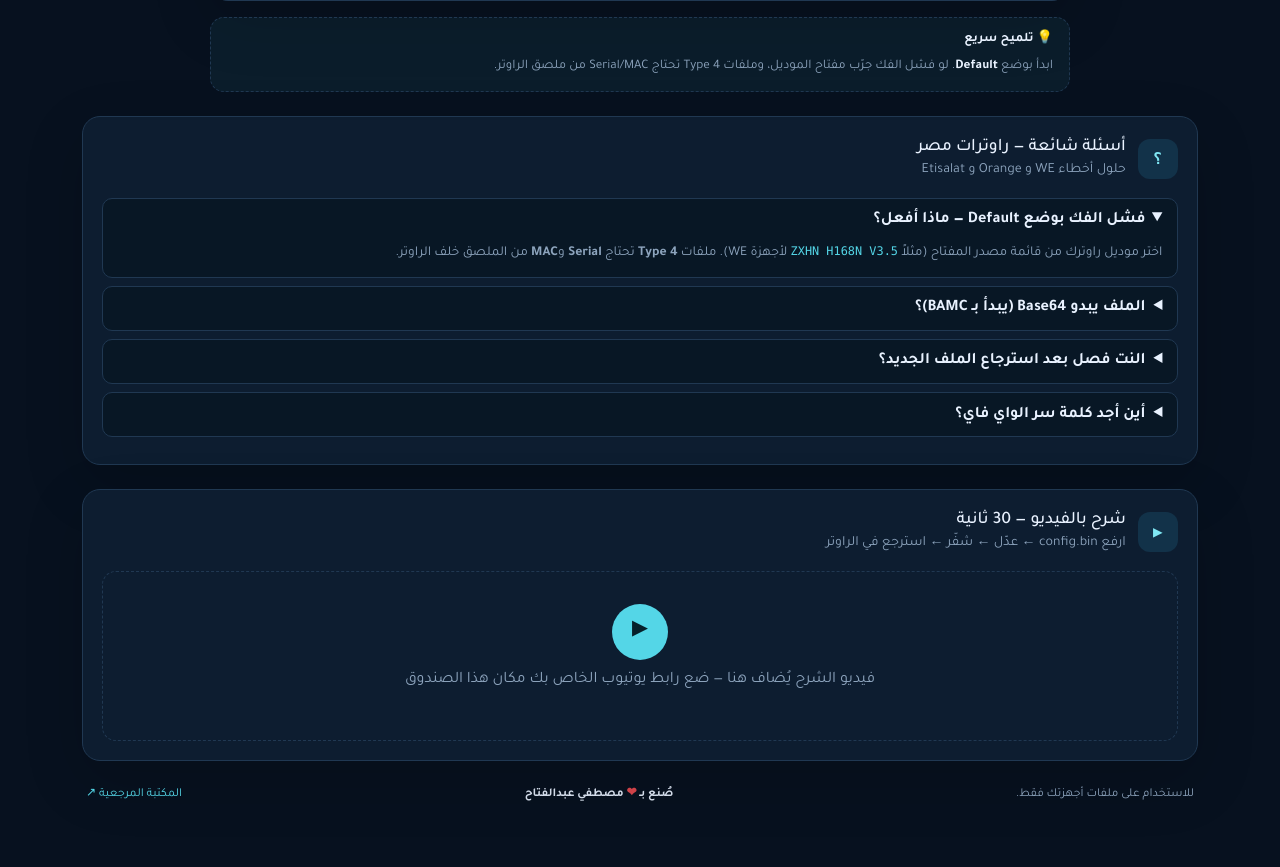
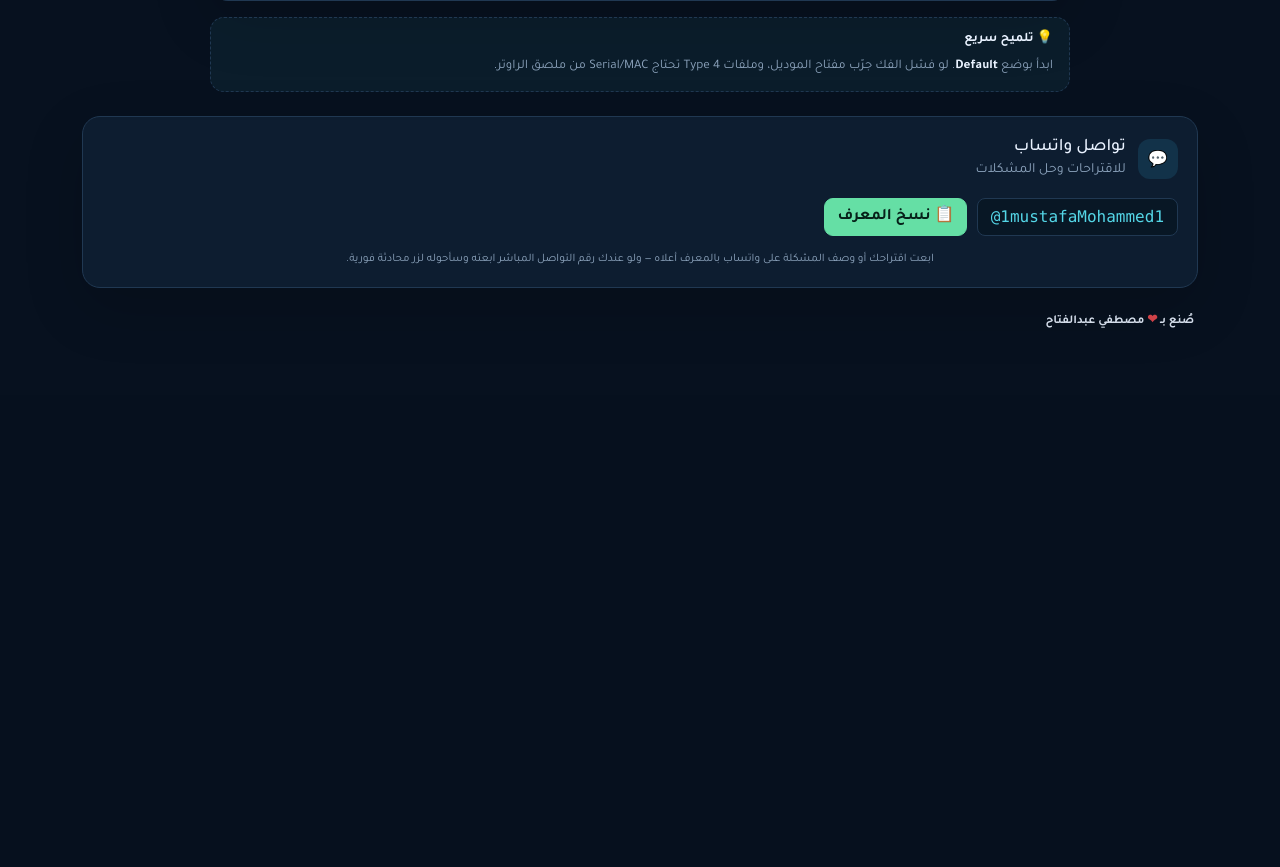
Before and after one commit to MustafaMohamedCoder/config, a Flask app: page / in a window 1280 px wide. Shown: the part 1320-2187 px from the top of the page. After the commit the page ends 1648 px from the top, so only its background shows below. Run offline with Flask 3, Linux system fonts and the light colour scheme; some libraries are stand-ins or nearby versions.

Commit message:
Password toggle, digits-only landline, editor loading overlay, remove wifi diff faq video, start button, whatsapp contact

```diff
--- a/static/app.js
+++ b/static/app.js
@@ -129,7 +129,7 @@
       p.classList.toggle('active', Number(p.getAttribute('data-panel')) === n);
     });
     setStep(n);
-    if (n === 3) setTimeout(() => { try { editor.refresh(); } catch (_) {} }, 50);
+    if (n === 5) renderAllThenHide(() => {});
     const w = $('#wizard');
     if (w && fromUser) w.scrollIntoView({ behavior: 'smooth', block: 'start' });
     return true;
@@ -412,65 +412,23 @@
     clearEditMarks(); clearSearch(); syncEditor(); syncCursor();
   });
 
-  /* ---------- List modal (wifi / diff) ---------- */
-  const listModal = $('#list-modal');
-  const listBody = $('#list-modal-body');
-  const listTitle = $('#list-modal-title');
-  function openList(title, rows) {
-    if (!listModal) return;
-    listTitle.textContent = title;
-    listBody.innerHTML = '';
-    if (!rows.length) {
-      listBody.innerHTML = '<p class="empty-list">لا توجد نتائج — ارفع ملفاً أولاً.</p>';
-    } else {
-      rows.slice(0, 300).forEach(([ln, text]) => {
-        const b = document.createElement('button');
-        b.type = 'button';
-        b.className = 'list-row';
-        b.innerHTML = `<span class="ln" dir="ltr">${ln + 1}</span><span class="tx" dir="ltr"></span>`;
-        b.querySelector('.tx').textContent = text.trim().slice(0, 160);
-        b.addEventListener('click', () => {
-          closeList();
-          editor.setCursor({ line: ln, ch: 0 });
-          editor.focus();
-          editor.scrollIntoView({ from: { line: ln, ch: 0 }, to: { line: ln, ch: 0 } }, 120);
-        });
-        listBody.appendChild(b);
-      });
-      if (rows.length > 300) {
-        const p = document.createElement('p');
-        p.className = 'empty-list';
-        p.textContent = `يعرض أول 300 من ${rows.length} نتيجة — استخدم البحث للتضييق.`;
-        listBody.appendChild(p);
+  /* ---------- Editor loading (عرض البيانات مرة واحدة) ---------- */
+  const editorLoading = $('#editor-loading');
+  function editorBusy(on) {
+    if (editorLoading) {
+      editorLoading.classList.toggle('d-none', !on);
+      editorLoading.setAttribute('aria-hidden', on ? 'false' : 'true');
     }
   }
-    listModal.classList.remove('d-none');
+  function renderAllThenHide(fn) {
+    editorBusy(true);
+    setTimeout(() => {
+      try { fn(); } finally {
+        try { editor.refresh(); } catch (_) {}
+        requestAnimationFrame(() => requestAnimationFrame(() => editorBusy(false)));
       }
-  function closeList() { if (listModal) listModal.classList.add('d-none'); }
-  const listClose = $('#list-modal-close');
-  if (listClose) listClose.addEventListener('click', closeList);
-  if (listModal) listModal.addEventListener('click', (e) => { if (e.target === listModal) closeList(); });
-  document.addEventListener('keydown', (e) => { if (e.key === 'Escape') closeList(); });
-  const btnWifi = $('#btn-wifi');
-  if (btnWifi) btnWifi.addEventListener('click', () => {
-    const val = editor.getValue();
-    if (!val.trim()) { toast('المحرر فارغ — ارفع ملفاً أولاً', 'error'); return; }
-    const rows = [];
-    val.split('\n').forEach((line, i) => { if (/ssid|presharedkey|password|wpakey|wepkey|wlan|wifaci|authkey/i.test(line)) rows.push([i, line]); });
-    openList(`📶 أسطر الواي فاي وكلمات السر (${rows.length})`, rows);
-  });
-  const btnDiff = $('#btn-diff');
-  if (btnDiff) btnDiff.addEventListener('click', () => {
-    if (!baseline) { toast('لا يوجد ملف أصلي للمقارنة', 'error'); return; }
-    const a = baseline.split('\n');
-    const b = editor.getValue().split('\n');
-    const rows = [];
-    const n = Math.max(a.length, b.length);
-    for (let i = 0; i < n && rows.length < 2000; i++) {
-      if ((a[i] || '') !== (b[i] || '')) rows.push([i, (b[i] === undefined ? '— سطر محذوف —' : b[i]) || '— سطر فارغ —']);
+    }, 60);
   }
-    openList(`⇄ الأسطر المعدلة (${rows.length})`, rows.length ? rows : [[-1, 'لا توجد اختلافات — الملف مطابق للأصل']]);
-  });
 
   /* ---------- Full-page drag & drop ---------- */
   const pageDrop = $('#page-drop');
@@ -549,6 +507,23 @@
       ispFieldHint();
     });
   });
+  const passToggle = $('#pass-toggle');
+  if (passToggle) passToggle.addEventListener('click', () => {
+    const p = $('#isp-password');
+    if (!p) return;
+    const show = p.type === 'password';
+    p.type = show ? 'text' : 'password';
+    passToggle.textContent = show ? '🙈' : '👁';
+    passToggle.setAttribute('aria-label', show ? 'إخفاء كلمة المرور' : 'إظهار كلمة المرور');
+  });
+  // غير WE: حقل الرقم لا يقبل إلا أرقاماً فقط
+  const ispUserInput = $('#isp-username');
+  if (ispUserInput) ispUserInput.addEventListener('input', () => {
+    if (selectedIsp && ISP_PRESETS[selectedIsp] && ISP_PRESETS[selectedIsp].landlineOnly) {
+      const ar = '٠١٢٣٤٥٦٧٨٩';
+      ispUserInput.value = ispUserInput.value.replace(/[٠-٩]/g, (d) => String(ar.indexOf(d))).replace(/\D/g, '').slice(0, 11);
+    }
+  });
   const FULL_USER_RE = /^[^@\s<>"]+@[A-Za-z0-9.-]+\.(?:net\.eg|com\.eg|org\.eg|edu\.eg|net|com|org)$/i;
   // نطاق التعديل: اشتراك الإنترنت (PPPoE/WAN) فقط — الواي فاي ودخول الراوتر مستثنيان دائماً
   const WAN_CTX = /wan|ppp|pppoe|broadband|internet|connection|dial/i;
@@ -623,6 +598,7 @@
     const srcPreset = ISP_PRESETS[selectedSource];
     const rawUser = ($('#isp-username').value || '').trim();
     const manualPass = $('#isp-password').value || '';
+    if (!manualPass) { toast('أدخل كلمة سر الإنترنت — الحقل إجباري', 'error'); return; }
     let manualUser = null;
     if (rawUser) {
       if (preset.landlineOnly) {
@@ -676,9 +652,11 @@
       return;
     }
     silentSet = true;
+    renderAllThenHide(() => {
       editor.setValue(out);
       editor.setCursor({ line: 0, ch: 0 });
       silentSet = false;
+    });
     clearEditMarks();
     syncEditor(); syncCursor();
     const ep = $('#edit-pos');
@@ -755,6 +733,14 @@
     } catch (_) { box.textContent = ''; box.className = 'file-check'; }
   }
 
+  const waCopy = $('#wa-copy');
+  if (waCopy) waCopy.addEventListener('click', async () => {
+    const h = ($('#wa-handle').textContent || '').trim();
+    try { await navigator.clipboard.writeText(h); toast('تم نسخ معرف واتساب', 'success'); }
+    catch (_) { toast(h, 'info', 4500); }
+  });
+  document.addEventListener('keydown', (e) => { if (e.key === 'Escape' && confirmModal && !confirmModal.classList.contains('d-none')) closeConfirm(); });
+
   /* ---------- File inputs ---------- */
   function bindFile(inputSel, nameSel, zoneSel, kind) {
     const input = $(inputSel);
@@ -785,15 +771,17 @@
     event.preventDefault();
     if (!$('#file-input').files.length) { toast('اختر ملف config.bin أولاً', 'error'); return; }
     const button = event.target.querySelector('button[type=submit]');
-    setBusy(button, true); progressShow('decode-progress', true); alertBox.classList.add('d-none'); setStep(2);
+    setBusy(button, true); progressShow('decode-progress', true); editorBusy(true); alertBox.classList.add('d-none'); setStep(2);
     try {
       const response = await fetch('/api/decode', { method: 'POST', body: new FormData(event.target) });
       const data = await response.json();
       if (!response.ok || !data.ok) throw new Error(data.error || 'تعذر فك الملف');
       metadata = data.metadata;
       silentSet = true;
+      renderAllThenHide(() => {
         editor.setValue(data.xml); editor.setCursor({ line: 0, ch: 0 });
         silentSet = false;
+      });
       baseline = data.xml; clearSearch(); clearEditMarks();
       $('#editor-status').textContent = `تم الفك — ${metadata.used_key_source || 'بدون تشفير'}`;
       $('#payload-badge').textContent = `Payload ${metadata.payload_type}`; $('#payload-badge').classList.remove('d-none');
@@ -803,7 +791,7 @@
       setStep(2);
       toast('تم فك الملف بنجاح', 'success');
       goStep(2, false);
-    } catch (error) { showAlert(error.message); toast(error.message, 'error', 4500); } finally { setBusy(button, false); progressShow('decode-progress', false); }
+    } catch (error) { editorBusy(false); showAlert(error.message); toast(error.message, 'error', 4500); } finally { setBusy(button, false); progressShow('decode-progress', false); }
   });
 
   function metadataForm() {
--- a/static/styles.css
+++ b/static/styles.css
@@ -44,6 +44,17 @@ code { color:var(--cyan); }
 .finish-actions { display:flex; gap:.7rem; justify-content:center; flex-wrap:wrap; }
 .restart-link { margin-top:1rem; color:var(--muted); }
 @media (max-width: 575px) { .isp-cards { grid-template-columns:1fr 1fr; } .finish-actions { flex-direction:column; } .finish-actions .btn { width:100%; } }
+/* editor loading overlay */
+.editor-loading { position:absolute; inset:0; z-index:5; display:flex; flex-direction:column; gap:.6rem; align-items:center; justify-content:center; background:var(--panel2); background:color-mix(in srgb, var(--panel2) 92%, transparent); border:1px solid var(--line); border-radius:10px; color:var(--text); text-align:center; padding:1rem; }
+.editor-loading p { margin:0; font-size:.85rem; font-weight:700; }
+/* password show/hide */
+.pass-wrap { position:relative; }
+.pass-wrap .form-control { padding-inline-end:2.6rem; }
+#pass-toggle { position:absolute; inset-inline-end:.4rem; top:50%; transform:translateY(-50%); border:0; background:transparent; font-size:1.05rem; cursor:pointer; line-height:1; opacity:.8; }
+#pass-toggle:hover { opacity:1; }
+/* whatsapp contact */
+.contact-row { display:flex; gap:.6rem; align-items:center; flex-wrap:wrap; }
+.contact-row code { font-size:1rem; background:var(--panel2); border:1px solid var(--line); border-radius:8px; padding:.4rem .8rem; }
 /* step hints + file check (beginners) */
 .step-hint { color:var(--muted); font-size:.82rem; line-height:1.9; margin:0 0 .8rem; }
 .file-check { font-size:.78rem; margin:.4rem 0 0; min-height:1.2em; }
@@ -104,13 +115,6 @@ code { color:var(--cyan); }
 .list-row .ln { color:var(--cyan); min-width:44px; }
 .list-row .tx { overflow:hidden; text-overflow:ellipsis; white-space:nowrap; }
 .empty-list { color:var(--muted); text-align:center; padding:1rem; }
-/* faq + video */
-.faq-panel details { border:1px solid var(--line); border-radius:10px; padding:.6rem .9rem; margin-bottom:.5rem; background:var(--panel2); }
-.faq-panel summary { cursor:pointer; font-weight:700; }
-.faq-panel p { color:var(--muted); margin:.5rem 0 0; line-height:1.9; font-size:.85rem; }
-.video-placeholder { border:1px dashed var(--line); border-radius:14px; padding:2rem 1rem; text-align:center; color:var(--muted); cursor:pointer; transition:.2s; }
-.video-placeholder:hover { border-color:var(--cyan); }
-.video-placeholder .play { display:inline-grid; place-items:center; width:56px; height:56px; border-radius:50%; background:var(--cyan); color:#06202a; font-size:1.3rem; margin-bottom:.5rem; }
 /* validation marks */
 .valid-ok { color:var(--green); font-weight:800; }
 .valid-bad { color:#e5484d; font-weight:800; }
--- a/templates/index.html
+++ b/templates/index.html
@@ -142,7 +142,7 @@
         <p class="step-hint">💬 البيانات دي بتوصلك في رسالة من الشركة الجديدة بعد التعاقد — انقلها زي ما هي.</p>
         <div class="panel">
           <div class="panel-heading"><span class="icon">👤</span><div><h2>بيانات اشتراكك لدى الشركة المطلوبة</h2><small>اكتب اسم المستخدم وكلمة المرور من رسالة التفعيل</small></div><span class="step-num">4</span></div>
-          <div class="advanced-grid"><div class="field"><label for="isp-username" id="isp-username-label">رقم التليفون الأرضي بكود المحافظة <small>(مثال: 0401234567)</small></label><input id="isp-username" class="form-control" dir="ltr" inputmode="numeric" autocomplete="off" placeholder="0401234567"></div><div class="field"><label for="isp-password">كلمة سر الإنترنت <small>(اختياري)</small></label><input id="isp-password" type="password" class="form-control" dir="ltr" autocomplete="off" placeholder="••••••••"></div></div>
+          <div class="advanced-grid"><div class="field"><label for="isp-username" id="isp-username-label">رقم التليفون الأرضي بكود المحافظة <small>(مثال: 0401234567)</small></label><input id="isp-username" class="form-control" dir="ltr" inputmode="numeric" autocomplete="off" placeholder="0401234567"></div><div class="field"><label for="isp-password">كلمة سر الإنترنت</label><div class="pass-wrap"><input id="isp-password" type="password" class="form-control" dir="ltr" autocomplete="off" placeholder="••••••••"><button id="pass-toggle" type="button" title="إظهار / إخفاء كلمة المرور" aria-label="إظهار أو إخفاء كلمة المرور">👁</button></div></div></div>
           <p class="isp-note">⚠️ لشركات <b>فودافون وأورانج واتصالات</b> أدخل <b>رقم التليفون الأرضي بكود المحافظة فقط</b> (مثل 0401234567) وسيُركَّب على نطاق الشركة تلقائياً. لـ <b>WE</b> أدخل اسم المستخدم كاملاً كما أرسلته الشركة. 🛡 التعديل <b>حصري على اسم المستخدم وكلمة المرور الخاصين باشتراك الإنترنت (PPPoE)</b> — لا يمس اسم الواي فاي أو كلمته، ولا اسم دخول الراوتر أو كلمته.</p>
           <p class="isp-note we-note">💡 <b>بالنسبة لشركة WE</b> يمكنك الحصول على اسم المستخدم وكلمة المرور عن طريق تطبيق <b>ماي وي (My WE)</b> أو التواصل مع خدمة العملاء. <b>أما باقي الشركات</b> فيكون اسم المستخدم هو <b>الرقم الأرضي مسبوقًا بكود المحافظة</b> وكلمة المرور <b>123</b>.</p>
           <button id="isp-apply" class="btn btn-primary w-100 mt-2" type="button">✨ تعديل تلقائي للشركة المختارة</button>
@@ -188,12 +188,11 @@
             </div>
             <div class="tool-btns">
               <button id="btn-copy" type="button" title="نسخ XML">📋 نسخ</button>
-              <button id="btn-wifi" type="button" title="عرض أسطر الواي فاي وكلمات السر فقط">📶 واي فاي</button>
-              <button id="btn-diff" type="button" title="مقارنة التعديلات مع الأصل">⇄ التعديلات</button>
             </div>
           </div>
           <div class="editor-wrap" id="editor-wrap">
             <textarea id="xml-editor" aria-label="محرر XML"></textarea>
+            <div id="editor-loading" class="editor-loading d-none" aria-hidden="true"><span class="spinner-border text-info" role="status"></span><p>⏳ جاري تحميل البيانات… انتظر اكتمال العرض</p></div>
             <div id="editor-empty" class="editor-empty">
               <div class="empty-art">📦</div>
               <b>لا يوجد ملف بعد</b>
@@ -226,7 +225,7 @@
             <button id="finish-dl-xml" class="btn btn-outline-light" type="button">⬇ تنزيل config.xml</button>
             <button id="finish-dl-bin" class="btn btn-success" type="button">🔒 تنزيل config.bin <span class="spinner-border spinner-border-sm d-none"></span></button>
           </div>
-          <button id="wizard-restart" class="btn btn-link restart-link" type="button">↺ بدء عملية جديدة</button>
+          <button id="wizard-restart" class="btn btn-primary btn-download-big" type="button">🏠 البدء — رجوع للخطوة الأولى</button>
         </div>
         <div class="wizard-nav">
           <button type="button" class="btn btn-outline-light" data-back="5">→ رجوع للمحرر</button>
@@ -234,29 +233,14 @@
       </section>
     </div>
 
-    <section class="panel faq-panel mt-4" aria-label="الأسئلة الشائعة">
-      <div class="panel-heading"><span class="icon">؟</span><div><h2>أسئلة شائعة — راوترات مصر</h2><small>حلول أخطاء WE و Orange و Etisalat</small></div></div>
-      <details open><summary>فشل الفك بوضع Default — ماذا أفعل؟</summary><p>اختر موديل راوترك من قائمة مصدر المفتاح (مثلاً <code>ZXHN H168N V3.5</code> لأجهزة WE). ملفات <b>Type 4</b> تحتاج <b>Serial</b> و<b>MAC</b> من الملصق خلف الراوتر.</p></details>
-      <details><summary>الملف يبدو Base64 (يبدأ بـ BAMC)؟</summary><p>ارفع ملف <code>config.bin</code> الثنائي الأصلي من صفحة الراوتر <code>192.168.1.1</code> وليس نسخة محفوظة كنص.</p></details>
-      <details><summary>النت فصل بعد استرجاع الملف الجديد؟</summary><p>غالباً تغيّرت بيانات <code>WAN</code> الخاصة بالشركة. أعد الملف الأصلي من نفس صفحة الاسترجاع، وعدّل لاحقاً اسم الواي فاي فقط (<code>SSID</code>).</p></details>
-      <details><summary>أين أجد كلمة سر الواي فاي؟</summary><p>بعد الفك ابحث بزر <b>📶 واي فاي</b> في المحرر — يعرض كل أسطر <code>SSID</code> و<code>PreSharedKey</code> للضغط والانتقال إليها.</p></details>
+    <section class="panel contact-panel mt-4" aria-label="تواصل واتساب">
+      <div class="panel-heading"><span class="icon">💬</span><div><h2>تواصل واتساب</h2><small>للاقتراحات وحل المشكلات</small></div></div>
+      <div class="contact-row"><code id="wa-handle" dir="ltr">@1mustafaMohammed1</code><button id="wa-copy" class="btn btn-success" type="button">📋 نسخ المعرف</button></div>
+      <p class="privacy-note">ابعت اقتراحك أو وصف المشكلة على واتساب بالمعرف أعلاه — ولو عندك رقم التواصل المباشر ابعته وسأحوله لزر محادثة فورية.</p>
     </section>
-    <section class="panel video-panel mt-4" aria-label="شرح بالفيديو">
-      <div class="panel-heading"><span class="icon">▶</span><div><h2>شرح بالفيديو — 30 ثانية</h2><small>ارفع config.bin ← عدّل ← شفّر ← استرجع في الراوتر</small></div></div>
-      <div class="video-placeholder" id="video-placeholder" role="button" tabindex="0" title="قريباً: فيديو الشرح">
-        <span class="play">▶</span>
-        <p>فيديو الشرح يُضاف هنا — ضع رابط يوتيوب الخاص بك مكان هذا الصندوق</p>
-      </div>
-    </section>
-    <footer class="mt-4"><span>للاستخدام على ملفات أجهزتك فقط.</span><span class="made-by">صُنع بـ <span class="red-heart">❤</span> مصطفي عبدالفتاح</span><a href="https://github.com/mkst/zte-config-utility" target="_blank" rel="noreferrer">المكتبة المرجعية ↗</a></footer>
+    <footer class="mt-4"><span class="made-by">صُنع بـ <span class="red-heart">❤</span> مصطفي عبدالفتاح</span></footer>
   </main>
   <div id="page-drop" class="page-drop d-none" aria-hidden="true"><div><b>⬇ أفلت الملف هنا</b><p><code>.bin</code> للفك • <code>.xml</code> للتشفير</p></div></div>
-  <div id="list-modal" class="list-modal d-none" role="dialog" aria-modal="true" aria-labelledby="list-modal-title">
-    <div class="list-modal-card">
-      <div class="list-modal-head"><b id="list-modal-title">نتائج</b><button id="list-modal-close" type="button" title="إغلاق">✕</button></div>
-      <div id="list-modal-body" class="list-modal-body"></div>
-    </div>
-  </div>
   <div id="confirm-modal" class="list-modal d-none" role="dialog" aria-modal="true" aria-labelledby="confirm-title">
     <div class="list-modal-card">
       <div class="list-modal-head"><b id="confirm-title">👀 معاينة قبل التحميل</b><button id="confirm-close" type="button" title="إغلاق">✕</button></div>
```
Lines whose indentation alone changed are shown as unchanged.
